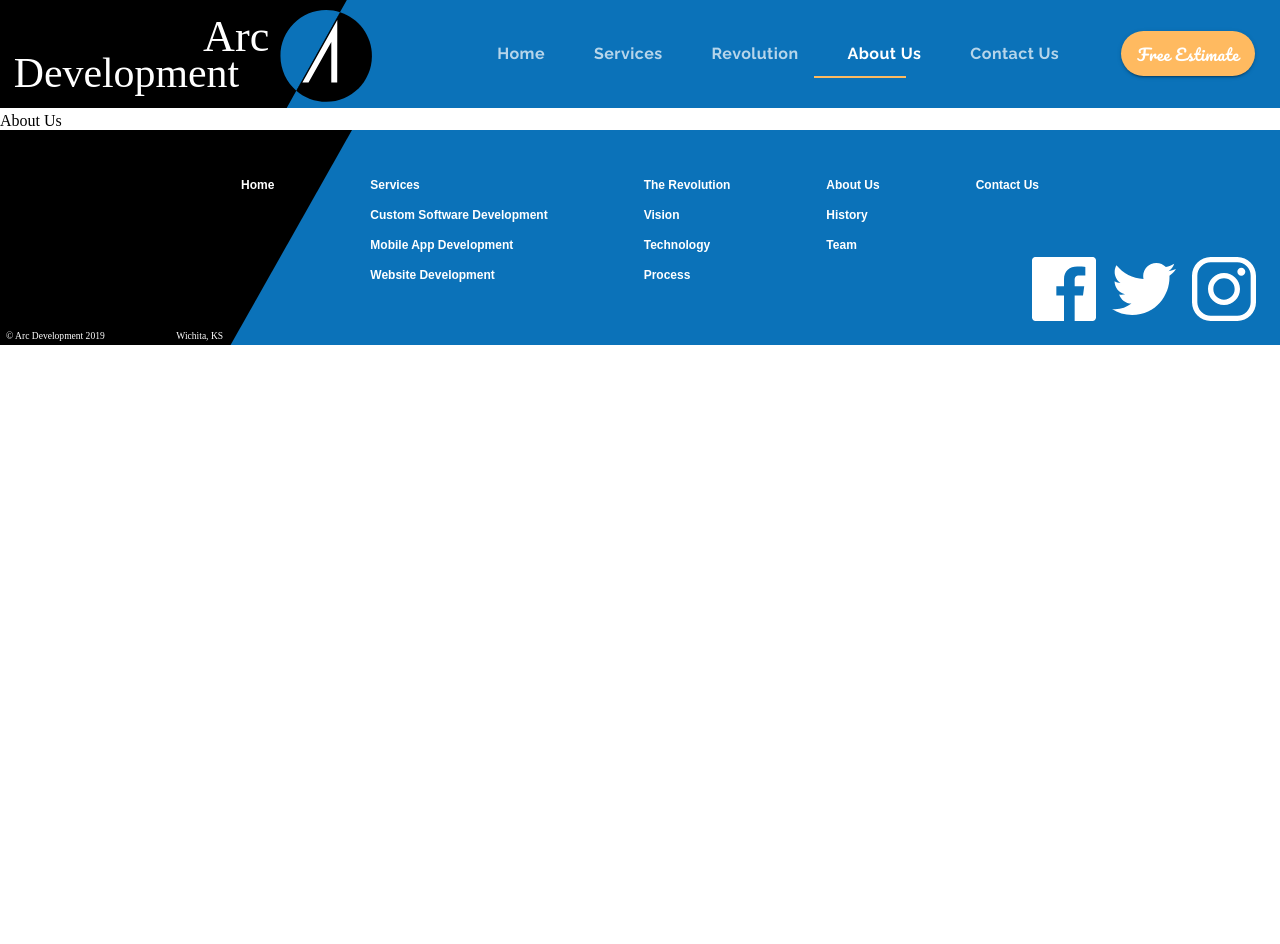
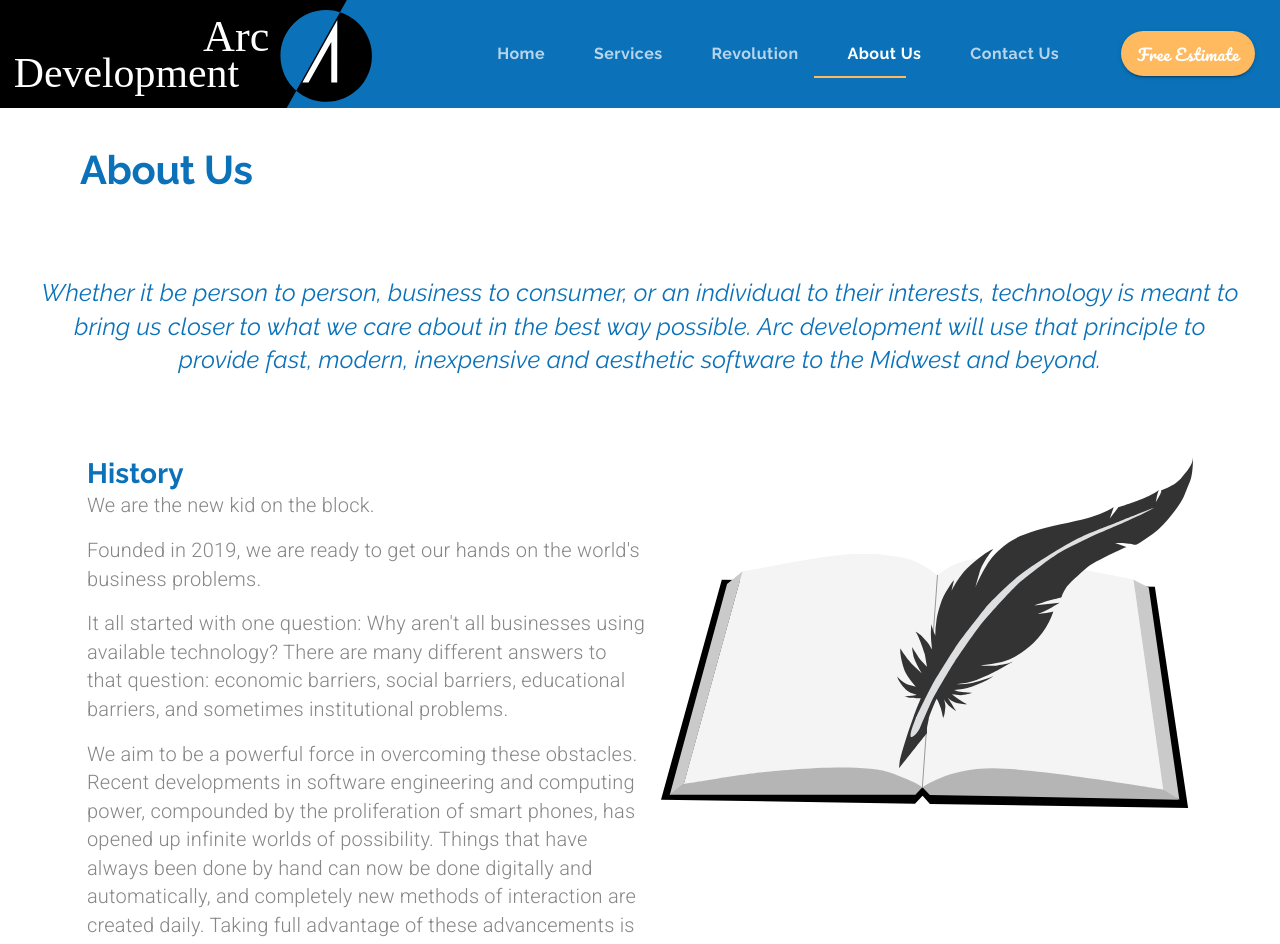
Before and after one commit to abdnadeem382/Arc-Development, a React (Create React App) app: page /about in a window 1280 px wide. Shown: the top 944 px of the page. Before the commit the page ends 800 px from the top, so only its background shows below. Built offline with nearby package versions, Linux system fonts and the light colour scheme.

Commit message:
Completed About Us page with respnsiveness

```diff
--- a/src/components/AboutUsPage/AboutUsPage.js
+++ b/src/components/AboutUsPage/AboutUsPage.js
@@ -1,20 +1,33 @@
 import React from 'react'
-import { Grid, Typography } from '@material-ui/core'
+import { Grid, Typography, useTheme, useMediaQuery } from '@material-ui/core'
 import useStyles from './styles'
+import History from './History';
+import Team from './Team';
 
 function AboutUsPage() {
     const classes = useStyles();
+    const theme = useTheme();
+    const matchesMD = useMediaQuery(theme.breakpoints.down('md'));
     return (
         <Grid container direction='column'>
-            <Grid item>
-                <Typography variant="h2">
+            <Grid item className={classes.rowContainer} style={{marginTop: '2em'}}>
+                <Typography align={matchesMD ? 'center' : undefined} variant="h2">
                     About Us
                 </Typography>
             </Grid>
-            <Grid item>
-                <Typography variant='h4' className={classes.missionStatement}>
-
+            <Grid item container justify="center" className={classes.topMargin} >
+                <Typography align="center" variant='h4' className={classes.missionStatement}>
+                    Whether it be person to person, business to consumer, or an individual to their interests,
+                    technology is meant to bring us closer to what we care about in the best way possible.
+                    Arc development will use that principle to provide fast, modern, inexpensive and
+                    aesthetic software to the Midwest and beyond.
                 </Typography>
+            </Grid>
+            <Grid item container direction={matchesMD ? 'column' : 'row'} alignItems={matchesMD? 'center' : undefined} justify='space-around' className={`${classes.rowContainer} ${classes.topMargin}`}>
+               <History/>
+            </Grid>
+            <Grid item container direction="column" alignItems="center" className={`${classes.rowContainer} ${classes.topMargin}`}>
+                <Team/>
             </Grid>
         </Grid>
     )
--- /dev/null
+++ b/src/components/AboutUsPage/History.js
@@ -0,0 +1,51 @@
+import React from 'react'
+import { Grid, Typography, useTheme, useMediaQuery } from '@material-ui/core'
+import history from '../../assets/history.svg'
+
+function History() {
+    const theme = useTheme();
+    const matchesMD = useMediaQuery(theme.breakpoints.down('md'));
+    return (
+        <>
+        <Grid item>
+            <Grid item container lg direction='column' style={{maxWidth: "35em"}}>
+                <Grid item>
+                    <Typography align={matchesMD ? "center" : undefined} variant='h4'>
+                        History
+                    </Typography>
+                </Grid>
+                <Grid item>
+                    <Typography align={matchesMD ? "center" : undefined} variant='body2' paragraph>
+                        We are the new kid on the block.
+                    </Typography>
+                    <Typography align={matchesMD ? "center" : undefined} variant='body2' paragraph>
+                        Founded in 2019, we are ready to get our hands on the world's business problems.
+                    </Typography>
+                    <Typography align={matchesMD ? "center" : undefined} variant='body2' paragraph>
+                        It all started with one question: Why aren't all businesses using available technology?
+                        There are many different answers to that question: economic barriers, social barriers,
+                        educational barriers, and sometimes institutional problems.
+                    </Typography>
+                    <Typography align={matchesMD ? "center" : undefined} variant='body2' paragraph>
+                        We aim to be a powerful force in overcoming these obstacles. Recent developments in software engineering
+                        and computing power, compounded by the proliferation of smart phones, has opened up infinite worlds of
+                        possibility. Things that have always been done by hand can now be done digitally and automatically, and
+                        completely new methods of interaction are created daily. Taking full advantage of these advancements
+                        is the name of the game.
+                    </Typography>
+                    <Typography align={matchesMD ? "center" : undefined} variant='body2' paragraph>
+                        All this change can be a lot to keep up with, and that's where we come in.
+                    </Typography>
+                </Grid>
+            </Grid>
+        </Grid>
+            <Grid item>
+                <Grid item lg container justify="center" >
+                    <img src={history} alt="Quill pen sitting on top of book" style={{maxHeight: '22em', width: matchesMD ? "20em" : undefined}}/>
+                </Grid>
+            </Grid>
+        </>
+    )
+}
+
+export default History
--- /dev/null
+++ b/src/components/AboutUsPage/Team.js
@@ -0,0 +1,35 @@
+import React from 'react'
+import { Grid, Typography, Avatar } from '@material-ui/core'
+import useStyles from './styles'
+import founder from '../../assets/abdullah.jpg'
+
+function Team() {
+    const classes = useStyles();
+    return (
+        <>
+        <Grid item>
+            <Typography gutterBottom variant='h2' align='center'>Team</Typography>
+        </Grid>
+        <Grid item>
+            <Typography variant='body2' align='center' paragraph>Abdullah Nadeem</Typography>
+            <Typography variant='body2' align='center' paragraph>I started coding when I was 9.</Typography>
+        </Grid>
+        <Grid item>
+            <Avatar alt="Founder Profile Picture" src={founder} className={classes.avatar}/>
+        </Grid>
+        <Grid item style={{marginTop: '2em', maxWidth: "40em"}}>
+            <Typography variant='body2' align='center' paragraph>
+                I taught myself basic coidng from a library book back in third grade, and ever since then,
+                my passion has solely been set on learning - learning about computers, learning mathematics
+                and philosophy, studying design, always just learning.
+            </Typography>
+            <Typography variant='body2' align='center' paragraph>
+                Now I'm ready to apply everything I've learned and help others with the intuition I
+                have developed.
+            </Typography>
+        </Grid>
+        </>
+    )
+}
+
+export default Team
--- a/src/components/AboutUsPage/styles.js
+++ b/src/components/AboutUsPage/styles.js
@@ -9,19 +9,21 @@ export default makeStyles((theme)=>({
             paddingRight: '1.5em'
         }
     },
-    heading:{
-        maxWidth: '40em',
-
-    },
-    arrowContainer:{
-        marginTop: '0.5em'
-    },
-    arrow:{
-        "&:hover":{
-            backgroundColor: "transparent"
+    missionStatement:{
+        fontWeight: 400,
+        fontSize: '1.5rem',
+        maxWidth:"50em",
+        lineHeight: 1.4,
+        fontStyle:"italic",
+        [theme.breakpoints.down('md')]:{
+            maxWidth: "30em"
         }
     },
-    itemContainer:{
-        maxWidth: '40em'
+    topMargin:{
+        marginTop: "5em"
+    },
+    avatar:{
+        width: "15em",
+        height: "15em"
     }
 }))
--- a/src/components/App.js
+++ b/src/components/App.js
@@ -7,6 +7,7 @@ import CustomSoftware from './CustomSoftwarePage/CustomSoftware';
 import MobileDevPage from './MobileDevPage/MobileDevPage';
 import WebDevPage from './WebDevPage/WebDevPage';
 import RevPage from './RevolutionPage/RevolutionPage';
+import AboutUsPage from './AboutUsPage/AboutUsPage';
 import { ThemeProvider } from '@material-ui/core/styles';
 import { BrowserRouter, Route, Switch } from 'react-router-dom';
 import theme from './UI/Theme';
@@ -25,7 +26,7 @@ function App() {
         <Route exact path='/mobileapps' render={(props)=><MobileDevPage {...props} setValue={setValue} setSelectedIndex={setSelectedIndex} />}/>
         <Route exact path='/website' render={(props)=><WebDevPage {...props} setValue={setValue} setSelectedIndex={setSelectedIndex} />}/>
         <Route exact path='/revolution' render={(props)=><RevPage {...props} setValue={setValue} setSelectedIndex={setSelectedIndex} />}/>
-        <Route exact path='/about' component={()=><div>About Us</div>}/>
+        <Route exact path='/about' render={(props)=><AboutUsPage {...props} setValue={setValue} setSelectedIndex={setSelectedIndex} />}/>
         <Route exact path='/contact' component={()=><div>Contact Us</div>}/>
         <Route exact path='/estimate' component={()=><div>Estimate</div>}/>
       </Switch>
--- a/src/components/RevolutionPage/RevolutionPage.js
+++ b/src/components/RevolutionPage/RevolutionPage.js
@@ -17,7 +17,6 @@ import CallToAction from '../UI/CallToAction/CallToAction'
 function RevPage({setValue}) {
     const classes = useStyles();
     const theme = useTheme();
-    const matchesSM = useMediaQuery(theme.breakpoints.down('sm'));
     const matchesMD = useMediaQuery(theme.breakpoints.down('md'));
     return (
         <Grid container direction='column'>
```
Also changed, not shown: src/assets/abdullah.jpg (added).
